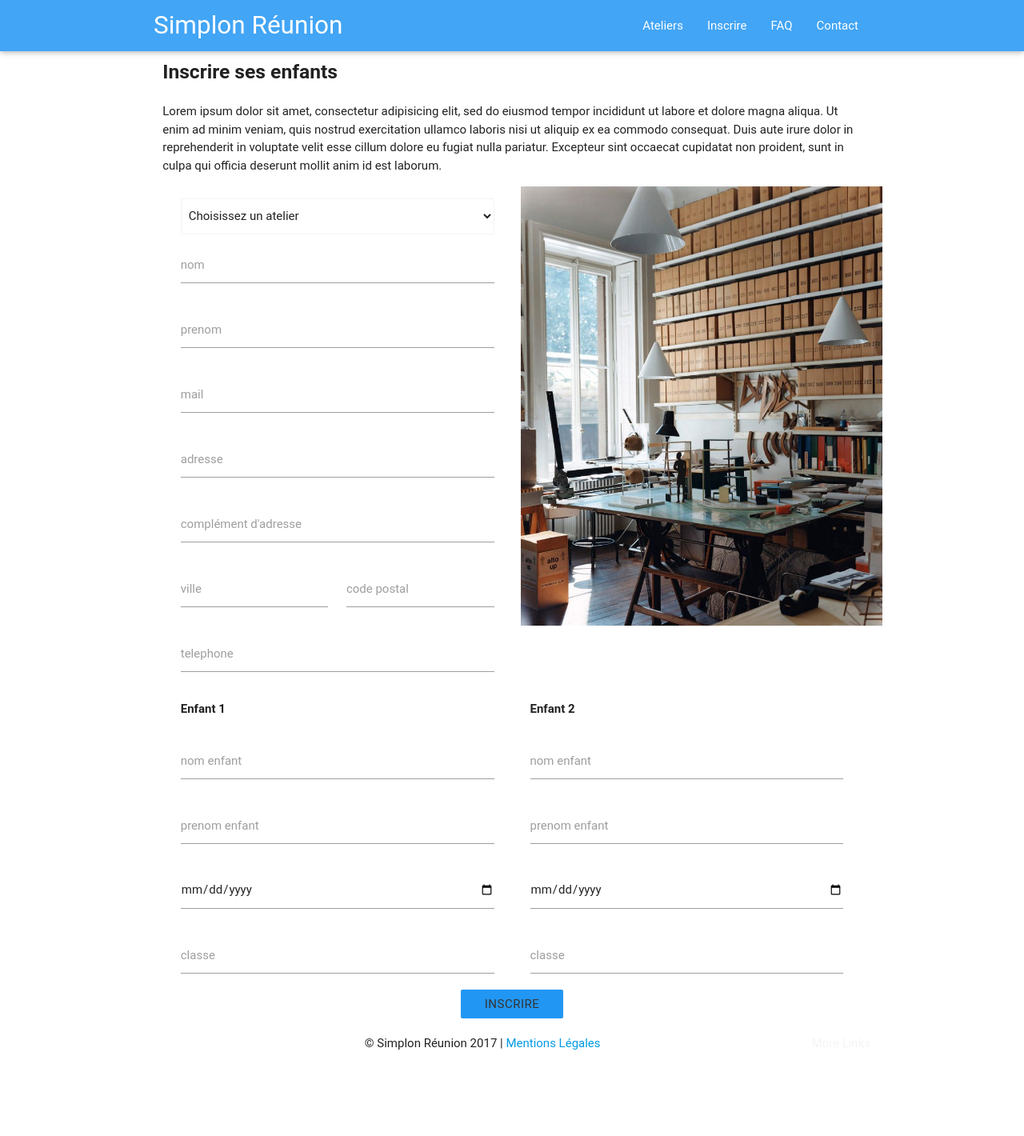
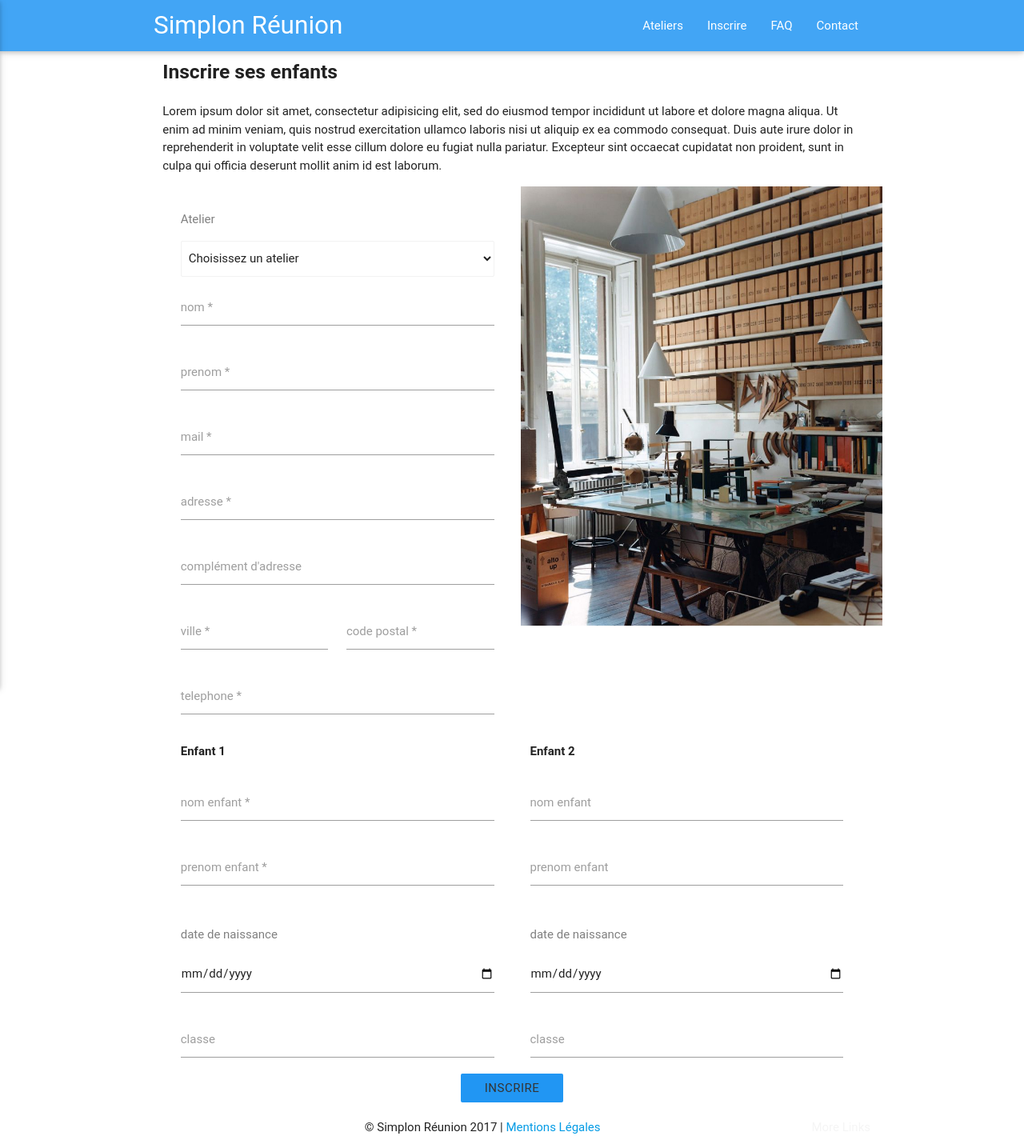
Before and after one commit to Sweezy974/atelier, a PHP site: template views/user/register/index.php in a window 1280 px wide. Shown: the whole page at 80% size. Before the commit the page ends 1312 px from the top, so only its background shows below. Run offline with PHP 8.4, Linux system fonts and the light colour scheme; the template is opened without the code that fills it, so the values that code supplies are empty; some web fonts are replaced.

Commit message:
inscription work

```diff
--- a/views/navbar/index.php
+++ b/views/navbar/index.php
@@ -1,3 +1,12 @@
+<script type="text/javascript">
+$('.button-collapse').sideNav({
+  menuWidth: 300, // Default is 300
+  edge: 'right', // Choose the horizontal origin
+  closeOnClick: true, // Closes side-nav on <a> clicks, useful for Angular/Meteor
+  draggable: true // Choose whether you can drag to open on touch screens
+}
+);
+</script>
 <div class="navbar-fixed">
   <nav class="blue lighten-1">
     <div class="container">
@@ -6,9 +15,9 @@
         <!-- <ul id="nav-mobile" class="right ">
         <li><a href="page.php?id=8"><span class="new red badge">0</span></a></li>
       </ul> -->
-      <a href="localhost:3000/" class="brand-logo uppercase">Simplon Réunion</a>
+      <a href="/" class="brand-logo uppercase">Simplon Réunion</a>
       <!-- navbar for small devices -->
-      <ul class="right ">
+      <ul class="right hide-on-med-and-down ">
         <li><a href="/?c=workshop&t=Index">Ateliers</a></li>
         <li><a href="/?c=user&t=register">Inscrire</a></li>
         <li><a href="/?c=faq&t=Index">FAQ</a></li>
@@ -18,7 +27,19 @@
 
 
 
+
     </div>
   </div>
 </nav>
 </div>
+
+
+<ul id="slide-out" class="side-nav">
+  <li><a href="/"><i class="material-icons">cloud</i>Accueil</a></li>
+  <li><a href="/?c=workshop&t=Index"><i class="material-icons">cloud</i>Ateliers</a></li>
+  <li><a href="/?c=user&t=register"><i class="material-icons">cloud</i>Inscrire</a></li>
+  <li><a href="/?c=faq&t=Index"><i class="material-icons">cloud</i>FAQ</a></li>
+  <li><a href="/?c=nousContacter&t=Index"><i class="material-icons">cloud</i>Contact</a></li>
+
+</ul>
+<!-- <a href="#" data-activates="slide-out" class="button-collapse"><i class="material-icons">menu</i></a -->
--- a/views/user/register/index.php
+++ b/views/user/register/index.php
@@ -28,6 +28,7 @@
 
       <div class="col s12 m6 l6">
         <div class="input-field col s12 m12 l12">
+          <p style="color:grey;">Atelier</p>
 
           <select id="atelierList" class="browser-default" >
             <option value="" disabled selected id="atelierList">Choisissez un atelier</option>
@@ -35,37 +36,37 @@
 
             </select>
           </div>
-        <div class="input-field col l12">
+        <div class="input-field col s12 m12 l12">
           <input id="nom"type="text" name="" value="">
-          <label for="nom">nom</label>
+          <label for="nom">nom *</label>
         </div>
-        <div class="input-field col l12">
+        <div class="input-field col s12 m12 l12">
           <input id="prenom"type="text" name="" value="">
-          <label for="prenom">prenom</label>
+          <label for="prenom">prenom *</label>
         </div>
-        <div class="input-field col l12">
+        <div class="input-field col s12 m12 l12">
           <input id="mail"type="email" name="" value="">
-          <label for="mail">mail</label>
+          <label for="mail">mail *</label>
         </div>
-        <div class="input-field col l12">
+        <div class="input-field col s12 m12 l12">
           <input id="adresse"type="text" name="" value="">
-          <label for="adresse">adresse</label>
+          <label for="adresse">adresse *</label>
         </div>
-        <div class="input-field col l12">
+        <div class="input-field col s12 m12 l12">
           <input id="complement"type="text" name="" value="">
           <label for="complement">complément d'adresse</label>
         </div>
-        <div class="input-field col l6">
+        <div class="input-field col l6 s6 m6">
           <input id="ville"type="text" name="" value="">
-          <label for="ville">ville</label>
+          <label for="ville">ville *</label>
         </div>
-        <div class="input-field col l6">
+        <div class="input-field col l6 s6 m6">
           <input id="cp"type="text" name="" value="">
-          <label for="cp">code postal</label>
+          <label for="cp">code postal *</label>
         </div>
-        <div class="input-field col l12">
+        <div class="input-field col s12 m12 l12">
           <input id="tel"type="text" name="" value="">
-          <label for="tel">telephone</label>
+          <label for="tel">telephone *</label>
         </div>
 
       </div>
@@ -74,45 +75,47 @@
 
       </div>
     </div>
-    <div class="col s12 l12">
+    <div class="col s12 s12 m12 l12">
 
 
       <div class="col l6">
-        <div class="col s12 l12">
+        <div class="col s12 s12 m12 l12">
           <p style="font-weight:bolder">Enfant 1</p>
         </div>
-        <div class="input-field col l12">
+        <div class="input-field col s12 m12 l12">
           <input id="nomEnfant1"type="text" name="" value="">
-          <label for="nomEnfant1">nom enfant</label>
+          <label for="nomEnfant1">nom enfant *</label>
         </div>
-        <div class="input-field col l12">
+        <div class="input-field col s12 m12 l12">
           <input id="prenomEnfant1"type="text" name="" value="">
-          <label for="prenomEnfant1">prenom enfant</label>
+          <label for="prenomEnfant1">prenom enfant *</label>
         </div>
-        <div class="input-field col l12">
+        <div class="input-field col s12 m12 l12">
+          <p style="color:grey;">date de naissance</p>
           <input id="dateEnfant1"type="date" name="" value="">
         </div>
-        <div class="input-field col l12">
+        <div class="input-field col s12 m12 l12">
           <input id="classeEnfant1"type="text" name="" value="">
           <label for="classeEnfant1">classe</label>
         </div>
       </div>
       <div class="col l6">
-        <div class="col s12 l12">
+        <div class="col  s12 m12 l12">
           <p style="font-weight:bolder">Enfant 2</p>
         </div>
-        <div class="input-field col l12">
+        <div class="input-field col s12 m12 l12">
           <input id="nomEnfant2"type="text" name="" value="">
           <label for="nomEnfant2">nom enfant</label>
         </div>
-        <div class="input-field col l12">
+        <div class="input-field col s12 m12 l12">
           <input id="prenomEnfant2"type="text" name="" value="">
           <label for="prenomEnfant2">prenom enfant</label>
         </div>
-        <div class="input-field col l12">
+        <div class="input-field col s12 m12 l12">
+          <p style="color:grey;">date de naissance</p>
           <input class="datepicker" id="dateEnfant2"type="date" name="" value="">
         </div>
-        <div class="input-field col l12">
+        <div class="input-field col s12 m12 l12">
           <input id="classeEnfant2"type="text" name="" value="">
           <label for="classeEnfant2">classe</label>
         </div>
--- a/views/user/register/js/register.js
+++ b/views/user/register/js/register.js
@@ -1,21 +1,22 @@
 
 
 function register(){
-  //
-  // if (
-  // $( "#atelierList" ).val() !="" &&
-  // $( "#nom" ).val() != "" &&
-  // $( "#prenom" ).val() != "" &&
-  // $( "#mail" ).val() != "" &&
-  // $( "#adresse" ).val() != "" &&
-  // $( "#ville" ).val() != "" &&
-  // $( "#cp" ).val() != "" &&
-  // $( "#tel" ).val() != "" &&
-  // $( "#nomEnfant1" ).val() != "" &&
-  // $( "#prenomEnfant1" ).val() != "" &&
-  // $( "#dateEnfant1" ).val() != "" &&
-  // )
-  // {
+
+  if (
+    $( "#atelierList" ).val() !="" &&
+    $( "#nom" ).val() != "" &&
+    $( "#prenom" ).val() != "" &&
+    $( "#mail" ).val() != "" &&
+    $( "#adresse" ).val() != "" &&
+    $( "#ville" ).val() != "" &&
+    $( "#cp" ).val() != "" &&
+    $( "#tel" ).val() != "" &&
+    $( "#nomEnfant1" ).val() != "" &&
+    $( "#prenomEnfant1" ).val() != "" &&
+    $( "#dateEnfant1" ).val() != ""
+  ) {
+
+
     $.ajax({
         type: 'POST',
         url: 'models/User.php',
@@ -41,23 +42,15 @@ function register(){
           ChildDate2:$( "#dateEnfant2" ).val(),
           ChildClass2:$( "#classeEnfant2" ).val(),
 
-
-
-          // var message_pri = $(".message_pri:checked").val();
         },
         success: function (data) {
           console.log('inscrit');
-          // window.location ='page.php?id=7&pk='+cc+"#ventes";//redirection modules ventes pour ce client
 
         }
 
     });
+    }
+    else {
+      alert("champs manquants");
+    }
 }
-
-
-//
-//   else{
-//     alert("champs manquants");
-//   }
-//
-// }
```
Also changed, not shown: models/User.php (+14 -0 lines).
